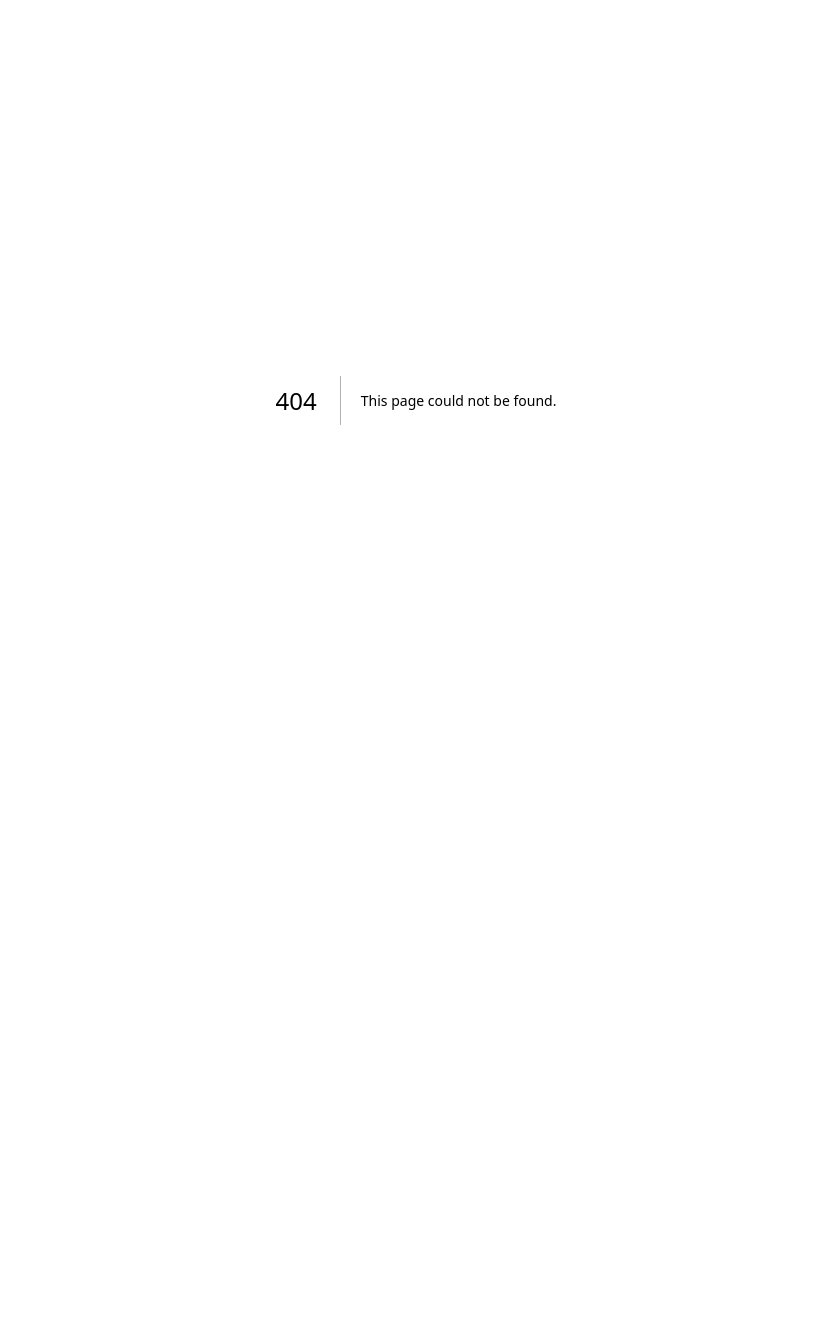
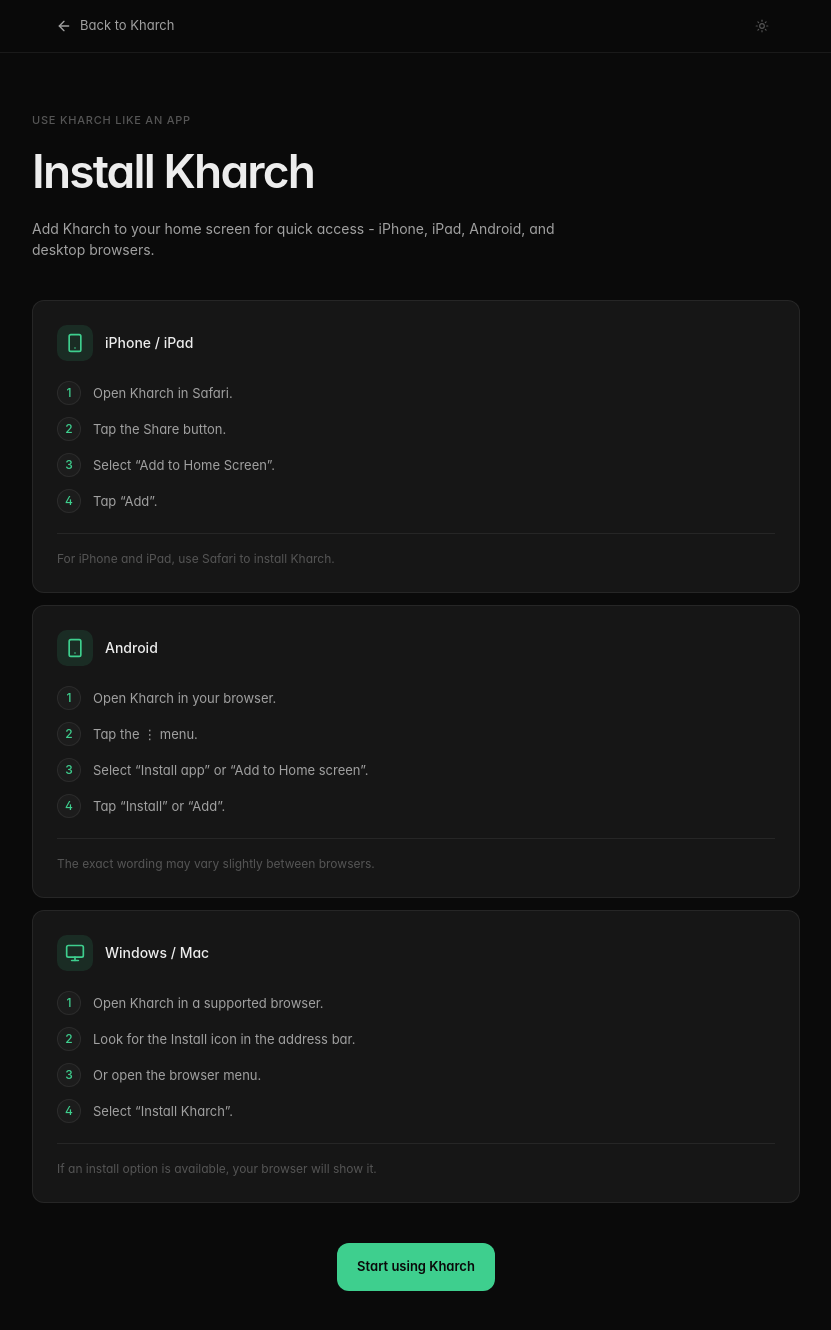
Before and after one commit to bevinkatti/Kharch, a Next.js app: page /install in a window 1280 px wide. Before the commit this address had no page. Shown: the top 1330 px of the page, without its empty margins (224-1055 px from the left). Before the commit the page ends 800 px from the top, so only its background shows below. Built offline with nearby package versions, Linux system fonts and the light colour scheme; no server answers.

Commit message:
Add install guide and PWA entry points

```diff
--- /dev/null
+++ b/app/(public)/install/page.tsx
@@ -0,0 +1,196 @@
+"use client";
+
+import Link from "next/link";
+import { ArrowLeft, Smartphone, Monitor } from "lucide-react";
+import { ThemeToggle } from "@/components/ui/ThemeToggle";
+import { useAuth } from "@clerk/nextjs";
+
+export default function InstallPage() {
+  const { isSignedIn } = useAuth();
+
+  const backHref = isSignedIn ? "/settings" : "/";
+  const startHref = isSignedIn ? "/settings" : "/sign-up";
+
+  return (
+    <div
+      className="min-h-screen px-4 sm:px-6"
+      style={{ background: "var(--bg)", color: "var(--text-hi)" }}
+    >
+      {/* Header */}
+      <nav
+        className="fixed inset-x-0 top-0 z-50 glass border-b"
+        style={{ borderColor: "var(--border)" }}
+      >
+        <div
+          className="max-w-3xl mx-auto flex items-center justify-between px-4 sm:px-6"
+          style={{ height: 52 }}
+        >
+          <Link
+            href={backHref}
+            className="flex items-center gap-2 text-sm"
+            style={{ color: "var(--text-md)" }}
+          >
+            <ArrowLeft className="w-4 h-4" />
+            Back to Kharch
+          </Link>
+
+          <ThemeToggle />
+        </div>
+      </nav>
+
+      {/* Content */}
+      <main className="max-w-3xl mx-auto pt-28 pb-16">
+        <div className="mb-10">
+          <p className="label-caps mb-2">Use Kharch like an app</p>
+
+          <h1
+            className="font-semibold mb-3"
+            style={{
+              fontSize: "clamp(30px, 7vw, 46px)",
+              letterSpacing: "-0.04em",
+            }}
+          >
+            Install Kharch
+          </h1>
+
+          <p
+            className="text-sm sm:text-base leading-relaxed max-w-xl"
+            style={{ color: "var(--text-md)" }}
+          >
+            Add Kharch to your home screen for quick access - iPhone, iPad, Android, and desktop browsers.
+          </p>
+        </div>
+
+        <div className="space-y-3">
+          {/* iPhone */}
+          <InstallCard
+            icon={<Smartphone className="w-5 h-5" />}
+            title="iPhone / iPad"
+            steps={[
+              "Open Kharch in Safari.",
+              "Tap the Share button.",
+              "Select “Add to Home Screen”.",
+              "Tap “Add”.",
+            ]}
+            note="For iPhone and iPad, use Safari to install Kharch."
+          />
+
+          {/* Android */}
+          <InstallCard
+            icon={<Smartphone className="w-5 h-5" />}
+            title="Android"
+            steps={[
+              "Open Kharch in your browser.",
+              "Tap the ⋮ menu.",
+              "Select “Install app” or “Add to Home screen”.",
+              "Tap “Install” or “Add”.",
+            ]}
+            note="The exact wording may vary slightly between browsers."
+          />
+
+          {/* Desktop */}
+          <InstallCard
+            icon={<Monitor className="w-5 h-5" />}
+            title="Windows / Mac"
+            steps={[
+              "Open Kharch in a supported browser.",
+              "Look for the Install icon in the address bar.",
+              "Or open the browser menu.",
+              "Select “Install Kharch”.",
+            ]}
+            note="If an install option is available, your browser will show it."
+          />
+        </div>
+
+        <div className="text-center mt-10">
+          <Link
+            href={startHref}
+            className="inline-flex items-center justify-center rounded-xl px-5 text-sm font-semibold"
+            style={{
+              background: "var(--brand)",
+              color: "#0a0a0a",
+              minHeight: 48,
+            }}
+          >
+            Start using Kharch
+          </Link>
+        </div>
+      </main>
+    </div>
+  );
+}
+
+function InstallCard({
+  icon,
+  title,
+  steps,
+  note,
+}: {
+  icon: React.ReactNode;
+  title: string;
+  steps: string[];
+  note: string;
+}) {
+
+  return (
+    <section
+      className="rounded-xl border p-5 sm:p-6"
+      style={{
+        background: "var(--surface)",
+        borderColor: "var(--border)",
+      }}
+    >
+      <div className="flex items-center gap-3 mb-5">
+        <div
+          className="w-9 h-9 rounded-lg flex items-center justify-center"
+          style={{
+            background: "var(--brand-dim)",
+            color: "var(--text-brand)",
+          }}
+        >
+          {icon}
+        </div>
+
+        <h2
+          className="font-medium text-base"
+          style={{ color: "var(--text-hi)" }}
+        >
+          {title}
+        </h2>
+      </div>
+
+      <ol className="space-y-3">
+        {steps.map((step, index) => (
+          <li
+            key={step}
+            className="flex items-start gap-3 text-sm"
+            style={{ color: "var(--text-md)" }}
+          >
+            <span
+              className="w-6 h-6 rounded-full flex items-center justify-center flex-none text-xs font-medium"
+              style={{
+                background: "var(--surface-raised)",
+                color: "var(--text-brand)",
+                border: "1px solid var(--border)",
+              }}
+            >
+              {index + 1}
+            </span>
+
+            <span className="leading-6">{step}</span>
+          </li>
+        ))}
+      </ol>
+
+      <p
+        className="text-xs mt-5 pt-4 border-t"
+        style={{
+          color: "var(--text-lo)",
+          borderColor: "var(--border)",
+        }}
+      >
+        {note}
+      </p>
+    </section>
+  );
+}
--- a/app/(public)/layout.tsx
+++ b/app/(public)/layout.tsx
@@ -1,16 +1,7 @@
-import { auth } from "@clerk/nextjs/server";
-import { redirect } from "next/navigation";
-
-export default async function PublicLayout({
+export default function PublicLayout({
   children,
 }: {
   children: React.ReactNode;
 }) {
-  const { userId } = await auth();
-
-  if (userId) {
-    redirect("/dashboard");
-  }
-
   return <>{children}</>;
 }
--- a/app/(public)/page.tsx
+++ b/app/(public)/page.tsx
@@ -257,6 +257,17 @@
             Create free account <ArrowRight className="w-4 h-4" />
           </Link>
         </div>
+
+        <div className="flex justify-center mt-7">
+          <Link
+            href="/install"
+            className="text-sm"
+            style={{ color: "var(--text-md)" }}
+          >
+            Install Kharch →
+          </Link>
+        </div>
+
       </section>
 
       {/* ── Footer ─────────────────────────────────────────── */}
--- a/components/SettingsForm.tsx
+++ b/components/SettingsForm.tsx
@@ -1,6 +1,7 @@
 "use client";
 import { useState } from "react";
-import { Save, Check, Loader2, IndianRupee, MapPin, Shield, TrendingUp, CalendarDays } from "lucide-react";
+import { Save, Check, Loader2, IndianRupee, MapPin, Shield, TrendingUp, CalendarDays, Smartphone } from "lucide-react";
+import Link from "next/link";
 import { useRouter } from "next/navigation";
 import { useToast } from "@/components/ui/Toast";
 
@@ -190,6 +191,48 @@
         {saveState === "error"  && "Try again"}
         {saveState === "idle"   && <><Save    className="w-4 h-4" />Save settings</>}
       </button>
+
+      <Link
+        href="/install"
+        className="mt-4 rounded-xl border flex items-center gap-3 px-4 sm:px-5 py-4 transition-colors"
+        style={{
+          background: "var(--surface)",
+          borderColor: "var(--border)",
+        }}
+      >
+        <div
+          className="w-9 h-9 rounded-lg flex items-center justify-center flex-none"
+          style={{
+            background: "var(--brand-dim)",
+            color: "var(--text-brand)",
+          }}
+        >
+          <Smartphone className="w-4 h-4" />
+        </div>
+
+        <div className="min-w-0 flex-1">
+          <p
+            className="text-sm font-medium"
+            style={{ color: "var(--text-hi)" }}
+          >
+            Install Kharch
+          </p>
+          <p
+            className="text-xs mt-0.5"
+            style={{ color: "var(--text-lo)" }}
+          >
+            Add Kharch to your home screen for quick access
+          </p>
+        </div>
+
+        <span
+          className="text-sm flex-none"
+          style={{ color: "var(--text-md)" }}
+        >
+          →
+        </span>
+      </Link>
+
     </div>
   );
 }
--- a/middleware.ts
+++ b/middleware.ts
@@ -3,6 +3,7 @@
 
 const isPublicRoute = createRouteMatcher([
   "/",
+  "/install(.*)",
   "/sign-in(.*)",
   "/sign-up(.*)",
   "/onboarding(.*)",
```
